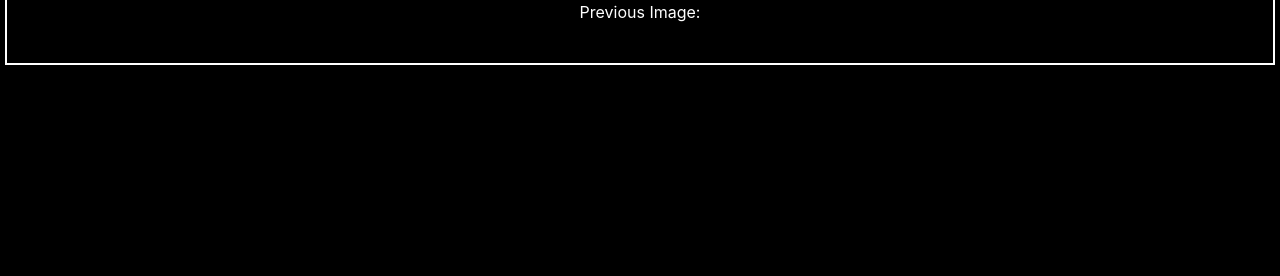
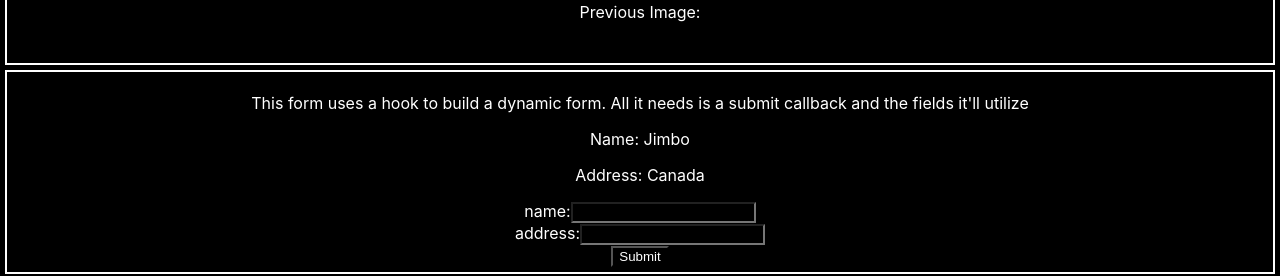
Before and after one commit to brewchetta/custom-hooks-fun, a React (Create React App) app: page / in a window 1280 px wide. Shown: the part 960-1236 px from the top of the page. Before the commit the page ends 1030 px from the top, so only its background shows below. Built offline with nearby package versions, Linux system fonts and the light colour scheme.

Commit message:
controlled form example

```diff
--- a/src/components/App.js
+++ b/src/components/App.js
@@ -1,6 +1,7 @@
 import CounterExample from "./CounterExample"
 import PrevState from "./PrevState"
 import PrevStateWithDependency from "./PrevStateWithDependency"
+import ControlledForm from "./ControlledForm"
 import './App.css';
 
 function App() {
@@ -11,6 +12,7 @@ function App() {
       <CounterExample />
       <PrevState />
       <PrevStateWithDependency />
+      <ControlledForm />
 
     </div>
   );
--- /dev/null
+++ b/src/components/ControlledForm.js
@@ -0,0 +1,27 @@
+import { useState } from 'react'
+import useControlledForm from '../hooks/useControlledForm'
+
+export default function ControlledForm() {
+
+  const [currentName, setCurrentName] = useState('Jimbo')
+  const [currentAddress, setCurrentAddress] = useState('Canada')
+
+  const handleSubmit = ({name, address}) => {
+    setCurrentName(name)
+    setCurrentAddress(address)
+  }
+
+  return (
+    <div className="example">
+
+      <p>This form uses a hook to build a dynamic form. All it needs is a submit callback and the fields it'll utilize</p>
+
+      <p>Name: {currentName}</p>
+      <p>Address: {currentAddress}</p>
+
+      { useControlledForm(handleSubmit, "name", "address") }
+
+    </div>
+  )
+
+}
--- /dev/null
+++ b/src/hooks/useControlledForm.js
@@ -0,0 +1,50 @@
+import { useState, Fragment } from 'react'
+
+export default function useControlledForm(submitCallback, ...inputs) {
+
+  inputs = [...new Set(inputs)]
+
+  const initialState = {}
+  inputs.forEach(input => {
+    initialState[input] = ''
+  })
+
+  const [inputValues, setInputValues] = useState(initialState)
+
+  const handleChange = event => {
+    setInputValues({...inputValues, [event.target.name]: event.target.value})
+  }
+
+  const handleSubmit = e => {
+    e.preventDefault()
+    submitCallback({...inputValues})
+  }
+
+  const renderInputs = () => {
+    return Object.keys(inputValues).map(key => (
+      <Fragment key={key}>
+      <label>{key}:</label>
+
+      <input type="text"
+      name={key}
+      onChange={handleChange}
+      value={inputValues[key]} />
+      <br/>
+      </Fragment>
+    ))
+  }
+
+  return (
+    <form onSubmit={handleSubmit}>
+
+      {renderInputs()}
+
+      <input type="submit"
+      value="Submit"
+      />
+
+    </form>
+  )
+
+
+}
```
